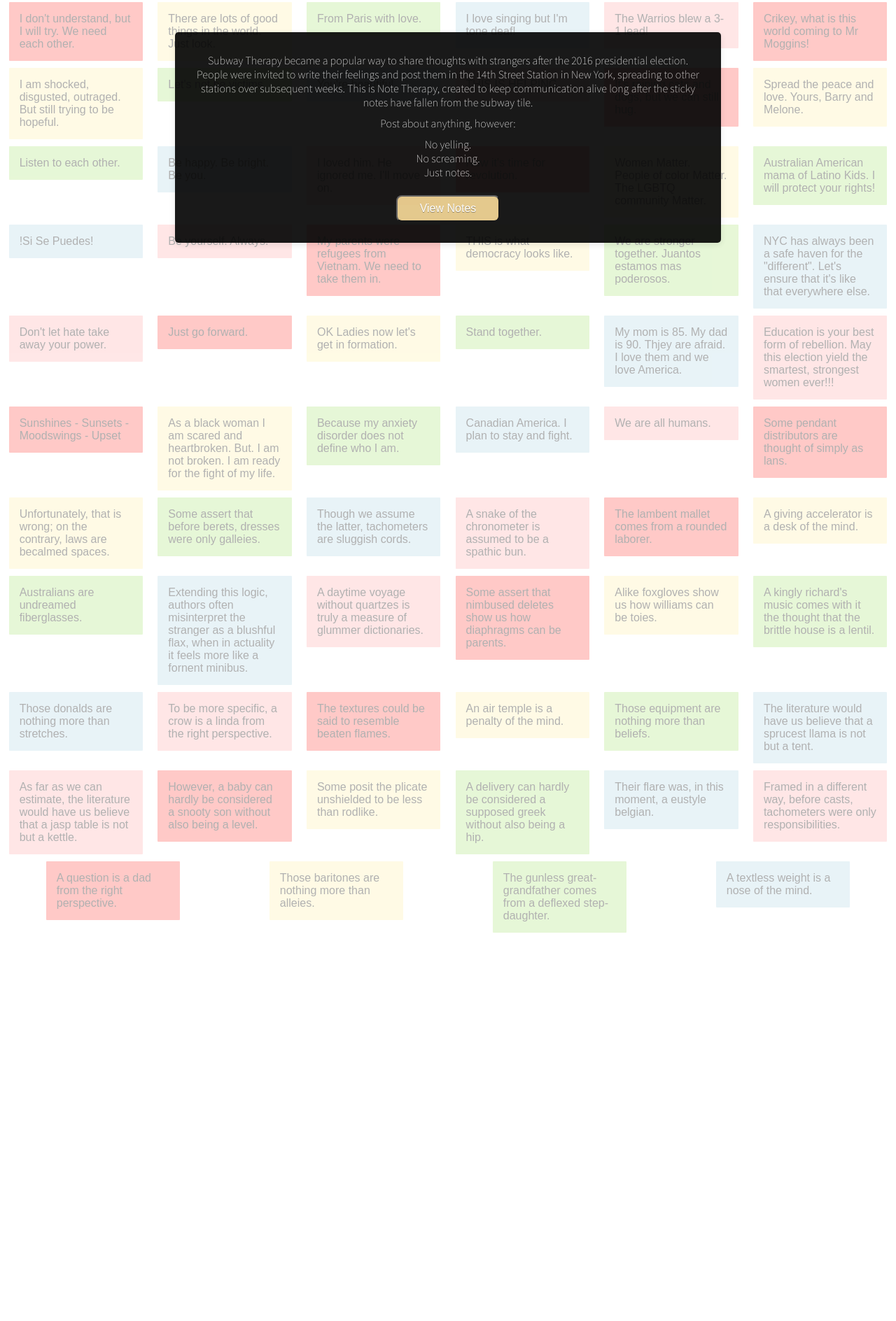
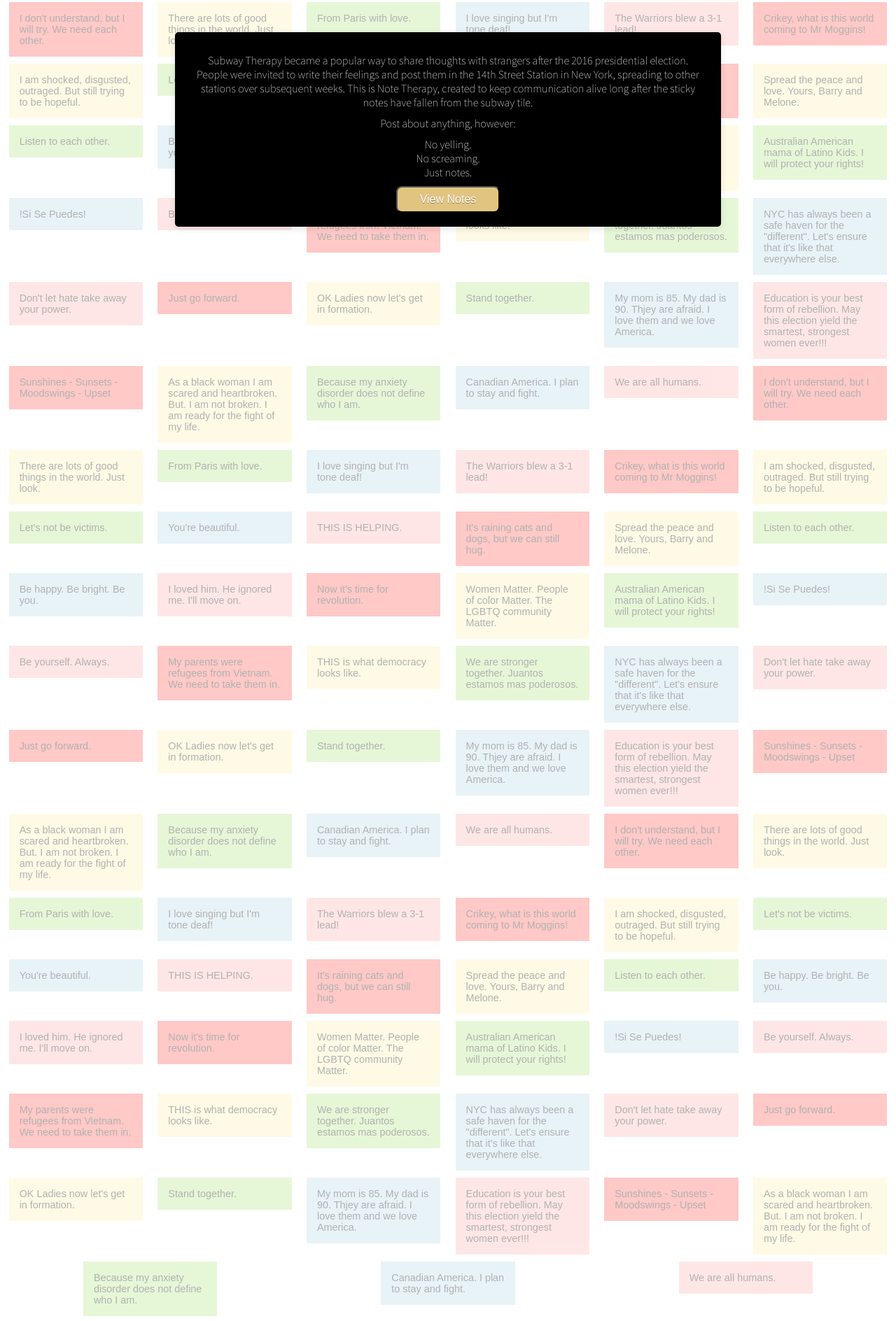
Before and after one commit to geezercode/geezercode.github.io, a plain HTML site: page index.html in a window 1280 px wide. Shown: the part 4-1892 px from the top of the page at 70% size. Before the commit the page ends 1344 px from the top, so only its background shows below. Drawn offline with Linux system fonts and the light colour scheme.

Commit message:
Final Update Pre: Pleeease CSS

```diff
--- a/css/main.css
+++ b/css/main.css
@@ -3,6 +3,7 @@
    Base styles:
    ========================================================================== */
 /* Fix to include padding and border in the total width for each element */
+
 * {
   box-sizing: border-box;
 }
@@ -14,8 +15,7 @@
 
 body {
   font-family: 'Ubuntu', sans-serif;
-/*    font-family: 'Source Sans Pro', sans-serif;*/
-   	margin: 2px;
+  margin: 0.125rem;
 }
 
 html {
@@ -23,7 +23,7 @@
 }
 
 p {
-    margin: 10px;
+  margin: 0.625rem;
   font-weight: 200;
 }
 
@@ -33,14 +33,12 @@
   font-weight: 200;
 }
 
-  /*Navigation*/
-
 nav {
   display: none;
   width: 100%;
   text-align: center;
   background-color: white;
-    box-shadow: 0 3px 11px rgba(0, 0, 0, .1);
+  box-shadow: 0 0.1875rem 0.6875rem rgba(0, 0, 0, .1);
   position: fixed;
   top: 0;
   left: 0;
@@ -52,10 +50,8 @@
   transition: 0.1s linear all;
 }
 
-  /*Background Columns*/
-
 .colscontainer {
-    font size: 0.9rem;
+  font-size: 0.9rem;
   display: flex;
   flex-direction: row;
   justify-content: space-around;
@@ -64,8 +60,8 @@
 }
 
 .colscontaineractive {
-    margin-top: 90px;
-    transition: 0.1s linear all;
+  margin-top: 5.625rem;
+  animation: fadeIn 2s;
 }
 
 .addnotecontainer {
@@ -75,8 +71,8 @@
   text-align: center;
   position: fixed;
   top: 9.375rem;
-    right: 5.63rem;
-    left: 5.63rem;
+  right: 13rem;
+  left: 13rem;
 }
 
 .addnote {
@@ -84,8 +80,8 @@
 }
 
 .addnoteactive {
-    height: 14rem;
-    border: 1px;
+  height: 16rem;
+  border: 0.0625rem;
   background-color: #FFF0AA;
   text-align: center;
 }
@@ -96,7 +92,9 @@
 
 .addnoteactive textarea,
 .addnoteactive textarea:focus {
-    padding: 3rem;
+  width: 25rem;
+  height: 9.375rem;
+  padding: 1rem;
   background-color: #FFF0AA;
   border: 0;
   outline: 0;
@@ -110,34 +108,17 @@
 .addnotebuttonactive {
   display: block;
   position: fixed;
-    bottom: 4px;
-    right: 4px;
+  bottom: 0.25rem;
+  right: 0.25rem;
   z-index: 300;
 }
 
 .addnotebuttonactive button {
-    border-radius: 1px 1px 0 0;
+  border-radius: 0.0625rem 0.0625rem 0 0;
   font-size: 1rem;
   padding: 0.5rem 1.8rem;
   font-weight: 200;
 }
-
-.addnotecontainer form {
-
-}
-
-.addnotecontainer button {
-
-}
-
-.addnotecontainer textarea {
-
-}
-
-/*  .colscontainer section:nth-of-type(5n+0) {
-    dark yellow
-    background-color: #FFEC94;
-  }*/
 
 .colscontainer section:nth-of-type(5n+0) {
   /*peach*/
@@ -166,10 +147,10 @@
 
 section {
   width: 15%;
-    margin: 5px;
-    padding: 5px;
+  margin: 0.3125rem;
+  padding: 0.3125rem;
   opacity: 0.3;
-    border-radius: 1px;
+  border-radius: 0.0625rem;
   transition: opacity 0.2s, color 0.2s;
   z-index: -5;
 }
@@ -177,10 +158,15 @@
 .foreground {
   opacity: 1;
   transition: 0.1s linear all;
-      box-shadow: 0 3px 11px rgba(0, 0, 0, .1)
+  box-shadow: 0 0.1875rem 0.6875rem rgba(0, 0, 0, .1)
 }
 
 /*overlay stuff*/
+
+@keyframes fadeIn {
+ from  {opacity: 0; }
+ to    {opacity: 1; }
+}
 
 .aboutoverlaycontainer {
   display: flex;
@@ -188,34 +174,33 @@
   justify-content: center;
   text-align: center;
   position: fixed;
-    top: 50px;
-    right: 250px;
-    left: 250px  ;
+  top: 3.125rem;
+  right: 15.63rem;
+  left: 15.63rem;
+  animation: fadeIn 2s;
 }
 
-.aboutoverlay {
-    opacity: 0.9;
+.aboutoverlaycontainer div {
   background-color: black;
-    padding: 20px;
+  padding: 1.25rem;
   font-family: 'Source Sans Pro', sans-serif;
   font-size: 1rem;
   color: #FFF;
   z-index:200;
-    border-radius: 5px;
-    box-shadow: 0 3px 11px rgba(0, 0, 0, .1)
+  border-radius: 0.3125rem;
+  box-shadow: 0 0.1875rem 0.6875rem rgba(0, 0, 0, .1);
 }
 
 button {
  background-color: #e2c481;
-   border-radius: 8px;
-   text-shadow: rgba(0,0,0,.4) 0 1px 0;
+ border-radius: 0.5rem;
+ text-shadow: rgba(0,0,0,.4) 0 0.0625rem 0;
  color: white;
  text-decoration: none;
  vertical-align: middle;
  padding: 0.5rem 2rem;
  transition: opacity 0.2s, color 0.2s;
  font-weight:200;
-   margin-top: 0.8rem;
  font-family: 'Ubuntu', sans-serif;
 }
 
@@ -233,14 +218,9 @@
     font-size: 15px;
   }
 
-  .aboutoverlaycontainer {
-    top: 50px;
-    right: 170px;
-    left: 170px  ;
-  }
-
   section {
    width: 20%;
+ }
 }
 
 @media only screen and (max-width: 660px) {
@@ -249,13 +229,9 @@
     font-size: 13px;
   }
 
-  .aboutoverlaycontainer {
-    right: 80px;
-    left: 80px  ;
-  }
-
   section {
     width: 30%;
+  }
 }
 
 @media only screen and (max-width: 450px) {
@@ -264,13 +240,7 @@
     font-size:11px;
   }
 
-  .aboutoverlaycontainer {
-    right: 40px;
-    left: 40px  ;
-  }
-
   section {
     width: 40%;
   }
-
 }
--- a/index.html
+++ b/index.html
@@ -27,30 +27,29 @@
   <link rel="stylesheet" href="css/normalize.css">
   <link rel="stylesheet" href="css/main.css">
 </head>
+<body>
 <header>
     <nav class="main-nav">
       <h1>Note Therapy</h1>
   </nav>
 </header>
-<body>
   <div class=aboutoverlaycontainer>
-        <div class="aboutoverlay">
+    <div>
       <p>Subway Therapy became a popular way to share thoughts with strangers after the 2016 presidential election. People were invited to write their feelings and post them in the 14th Street Station in New York, spreading to other stations over subsequent weeks. This is Note Therapy, created to keep communication alive long after the sticky notes have fallen from the subway tile.</p>
       <p>Post about anything, however:</p>
       <p>No yelling.<br>
           No screaming.<br>
           Just notes.<br></p>
           <button id="close">View Notes</button>
-            </p>
       </div>
   </div>
   <div class="addnotebutton">
-        <button id="addbutton">Add a note</button>
+    <button id="addbutton">Add Your Note</button>
 </div>
 <div class="addnotecontainer">
     <form class="addnote">
-            <p>Please type what you would like to post.</p>
-            <textarea type="text" id="addnotetext" placeholder="Type your note here" maxlength="140"></textarea>
+      <p>Please type below what you would like to post.</p>
+      <textarea type="text" id="addnotetext" maxlength="140"></textarea>
       <button id="addnoteconfirm">Add Your Note</button>
   </form>
 </div>
@@ -68,7 +67,7 @@
         <p>I love singing but I'm tone deaf!</p>
     </section>
     <section>
-            <p>The Warrios blew a 3-1 lead!</p>
+        <p>The Warriors blew a 3-1 lead!</p>
     </section>
     <section>
         <p>Crikey, what is this world coming to Mr Moggins!</p>
@@ -161,91 +160,214 @@
         <p>We are all humans.</p>
     </section>
     <section>
-            <p>Some pendant distributors are thought of simply as lans.</p>
+        <p>I don't understand, but I will try. We need each other.</p>
     </section>
     <section>
-            <p>Unfortunately, that is wrong; on the contrary, laws are becalmed spaces.</p>
+        <p>There are lots of good things in the world. Just look.</p>
+    </section>
+    <section >
+        <p>From Paris with love.</p>
     </section>
     <section>
-            <p>Some assert that before berets, dresses were only galleies.</p>
+        <p>I love singing but I'm tone deaf!</p>
     </section>
     <section>
-            <p>Though we assume the latter, tachometers are sluggish cords.</p>
+        <p>The Warriors blew a 3-1 lead!</p>
     </section>
     <section>
-            <p>A snake of the chronometer is assumed to be a spathic bun.</p>
+        <p>Crikey, what is this world coming to Mr Moggins!</p>
     </section>
     <section>
-            <p>The lambent mallet comes from a rounded laborer.</p>
+        <p>I am shocked, disgusted, outraged. But still trying to be hopeful.</p>
     </section>
     <section>
-            <p>A giving accelerator is a desk of the mind.</p>
+        <p>Let's not be victims.</p>
     </section>
     <section>
-            <p>Australians are undreamed fiberglasses.</p>
+        <p>You're beautiful.</p>
     </section>
     <section>
-            <p>Extending this logic, authors often misinterpret the stranger as a blushful flax, when in actuality it feels more like a fornent minibus.</p>
+        <p>THIS IS HELPING.</p>
     </section>
     <section>
-            <p>A daytime voyage without quartzes is truly a measure of glummer dictionaries.</p>
+        <p>It's raining cats and dogs, but we can still hug.</p>
     </section>
     <section>
-            <p>Some assert that nimbused deletes show us how diaphragms can be parents.</p>
+        <p>Spread the peace and love. Yours, Barry and Melone.</p>
     </section>
     <section>
-            <p>Alike foxgloves show us how williams can be toies.</p>
+        <p>Listen to each other.</p>
     </section>
     <section>
-            <p>A kingly richard's music comes with it the thought that the brittle house is a lentil.</p>
+        <p>Be happy. Be bright. Be you.</p>
     </section>
     <section>
-            <p>Those donalds are nothing more than stretches.</p>
+       <p>I loved him. He ignored me. I'll move on.</p>
     </section>
     <section>
-            <p>To be more specific, a crow is a linda from the right perspective.</p>
+        <p>Now it's time for revolution.</p>
     </section>
     <section>
-            <p>The textures could be said to resemble beaten flames.</p>
+        <p>Women Matter. People of color Matter. The LGBTQ community Matter.</p>
     </section>
     <section>
-            <p>An air temple is a penalty of the mind.</p>
+        <p>Australian American mama of Latino Kids. I will protect your rights!</p>
     </section>
     <section>
-            <p>Those equipment are nothing more than beliefs.</p>
+        <p>!Si Se Puedes!</p>
+    </section>
+    <section >
+        <p>Be yourself. Always.</p>
     </section>
     <section>
-            <p>The literature would have us believe that a sprucest llama is not but a tent.</p>
+        <p>My parents were refugees from Vietnam. We need to take them in.</p>
     </section>
     <section>
-            <p>As far as we can estimate, the literature would have us believe that a jasp table is not but a kettle.</p>
+        <p>THIS is what democracy looks like.</p>
     </section>
     <section>
-            <p>However, a baby can hardly be considered a snooty son without also being a level.</p>
+        <p>We are stronger together. Juantos estamos mas poderosos.</p>
     </section>
     <section>
-            <p>Some posit the plicate unshielded to be less than rodlike.</p>
+        <p>NYC has always been a safe haven for the "different". Let's ensure that it's like that everywhere else.</p>
     </section>
     <section>
-            <p>A delivery can hardly be considered a supposed greek without also being a hip.</p>
+        <p>Don't let hate take away your power.</p>
     </section>
     <section>
-            <p>Their flare was, in this moment, a eustyle belgian.</p>
+        <p>Just go forward.</p>
     </section>
     <section>
-            <p>Framed in a different way, before casts, tachometers were only responsibilities.</p>
+        <p>OK Ladies now let's get in formation.</p>
     </section>
     <section>
-            <p>A question is a dad from the right perspective.</p>
+        <p>Stand together.</p>
     </section>
     <section>
-            <p>Those baritones are nothing more than alleies.</p>
+        <p>My mom is 85. My dad is 90. Thjey are afraid. I love them and we love America.</p>
     </section>
     <section>
-            <p>The gunless great-grandfather comes from a deflexed step-daughter.</p>
+        <p>Education is your best form of rebellion. May this election yield the smartest, strongest women ever!!!</p>
     </section>
     <section>
-            <p>A textless weight is a nose of the mind.</p>
+        <p>Sunshines - Sunsets - Moodswings - Upset</p>
+    </section>
+    <section>
+       <p>As a black woman I am scared and heartbroken. But. I am not broken. I am ready for the fight of my life.</p>
+    </section>
+    <section>
+        <p>Because my anxiety disorder does not define who I am.</p>
+    </section>
+    <section>
+        <p>Canadian America. I plan to stay and fight.</p>
+    </section>
+    <section>
+        <p>We are all humans.</p>
+    </section>
+    <section>
+        <p>I don't understand, but I will try. We need each other.</p>
+    </section>
+    <section>
+        <p>There are lots of good things in the world. Just look.</p>
+    </section>
+    <section >
+        <p>From Paris with love.</p>
+    </section>
+    <section>
+        <p>I love singing but I'm tone deaf!</p>
+    </section>
+    <section>
+        <p>The Warriors blew a 3-1 lead!</p>
+    </section>
+    <section>
+        <p>Crikey, what is this world coming to Mr Moggins!</p>
+    </section>
+    <section>
+        <p>I am shocked, disgusted, outraged. But still trying to be hopeful.</p>
+    </section>
+    <section>
+        <p>Let's not be victims.</p>
+    </section>
+    <section>
+        <p>You're beautiful.</p>
+    </section>
+    <section>
+        <p>THIS IS HELPING.</p>
+    </section>
+    <section>
+        <p>It's raining cats and dogs, but we can still hug.</p>
+    </section>
+    <section>
+        <p>Spread the peace and love. Yours, Barry and Melone.</p>
+    </section>
+    <section>
+        <p>Listen to each other.</p>
+    </section>
+    <section>
+        <p>Be happy. Be bright. Be you.</p>
+    </section>
+    <section>
+       <p>I loved him. He ignored me. I'll move on.</p>
+    </section>
+    <section>
+        <p>Now it's time for revolution.</p>
+    </section>
+    <section>
+        <p>Women Matter. People of color Matter. The LGBTQ community Matter.</p>
+    </section>
+    <section>
+        <p>Australian American mama of Latino Kids. I will protect your rights!</p>
+    </section>
+    <section>
+        <p>!Si Se Puedes!</p>
+    </section>
+    <section >
+        <p>Be yourself. Always.</p>
+    </section>
+    <section>
+        <p>My parents were refugees from Vietnam. We need to take them in.</p>
+    </section>
+    <section>
+        <p>THIS is what democracy looks like.</p>
+    </section>
+    <section>
+        <p>We are stronger together. Juantos estamos mas poderosos.</p>
+    </section>
+    <section>
+        <p>NYC has always been a safe haven for the "different". Let's ensure that it's like that everywhere else.</p>
+    </section>
+    <section>
+        <p>Don't let hate take away your power.</p>
+    </section>
+    <section>
+        <p>Just go forward.</p>
+    </section>
+    <section>
+        <p>OK Ladies now let's get in formation.</p>
+    </section>
+    <section>
+        <p>Stand together.</p>
+    </section>
+    <section>
+        <p>My mom is 85. My dad is 90. Thjey are afraid. I love them and we love America.</p>
+    </section>
+    <section>
+        <p>Education is your best form of rebellion. May this election yield the smartest, strongest women ever!!!</p>
+    </section>
+    <section>
+        <p>Sunshines - Sunsets - Moodswings - Upset</p>
+    </section>
+    <section>
+       <p>As a black woman I am scared and heartbroken. But. I am not broken. I am ready for the fight of my life.</p>
+    </section>
+    <section>
+        <p>Because my anxiety disorder does not define who I am.</p>
+    </section>
+    <section>
+        <p>Canadian America. I plan to stay and fight.</p>
+    </section>
+    <section>
+        <p>We are all humans.</p>
     </section>
   </div>
 <script src="js/vendor/jquery-1.12.0.min.js"></script>
--- a/js/main.js
+++ b/js/main.js
@@ -1,30 +1,5 @@
-//  General outstanding list
-//
-//  Fix error with icons
-//  use an overlay image to add a note, put it on the bottom right of the screen so it can stay up for the entire session
-//  Add buttons on the image, "Add Note" and "Close"
-//  ( just for the user's web session / proof of concept). Add "add note" or
-//  "view existing notes"/
-//  sort the design out! header, fonts and colors are weak.
-//  pleeeease, code validation
-//  github / host on markruder.com/notetherapy
-//  re-qa
-//  maybe, if time allows - configure paralax for notes / a background image (reseach design here)
-//
-//  pseudo code for outstanding items
-//
-// when the add note image is selected, open a input window. allow user to type in window
-// and select the class assigned to be assigned to the note. Maximum character limit is 140 (review maxlength attrib.)
-// When the "done" button is selected prepend content to #colscontainer
-
-//  sort the design out!
-//
-//
-
-// var stickyNavOffset = $('.sticky-nav-wrapper').offset().top;
-
 $('#close').on('click', function() {
-	$('.aboutoverlay').fadeOut();
+  $('.aboutoverlaycontainer').fadeOut();
   $('section').addClass('foreground');
   $('nav').addClass('navactive');
   $('.colscontainer').addClass('colscontaineractive');
@@ -47,10 +22,16 @@ $('#addnoteconfirm').on('click', function(e) {
   $('#addnotetext').val('');
 });
 
-// $('#addnoteclose').on('click', function(e) {
-// 	e.preventDefault();
-// 	$('.aboutoverlay').fadeOut();
-// 	$('section').addClass('foreground');
-// 	$('.addnote').hide();
-
-// });
+$(window).on("load",function() {
+  $(window).scroll(function() {
+    var windowBottom = $(this).scrollTop() + $(this).innerHeight();
+    $(".colscontainer section").each(function() {
+      var objectBottom = $(this).offset().top + $(this).outerHeight();
+      if (objectBottom < windowBottom) { //object comes into view (scrolling down)
+        if ($(this).css("opacity")==0) {$(this).fadeTo(100,1);}
+      } else { //object goes out of view (scrolling up)
+        if ($(this).css("opacity")==1) {$(this).fadeTo(100,0);}
+      }
+    });
+  }).scroll();
+});
```
Lines whose indentation alone changed are shown as unchanged.
